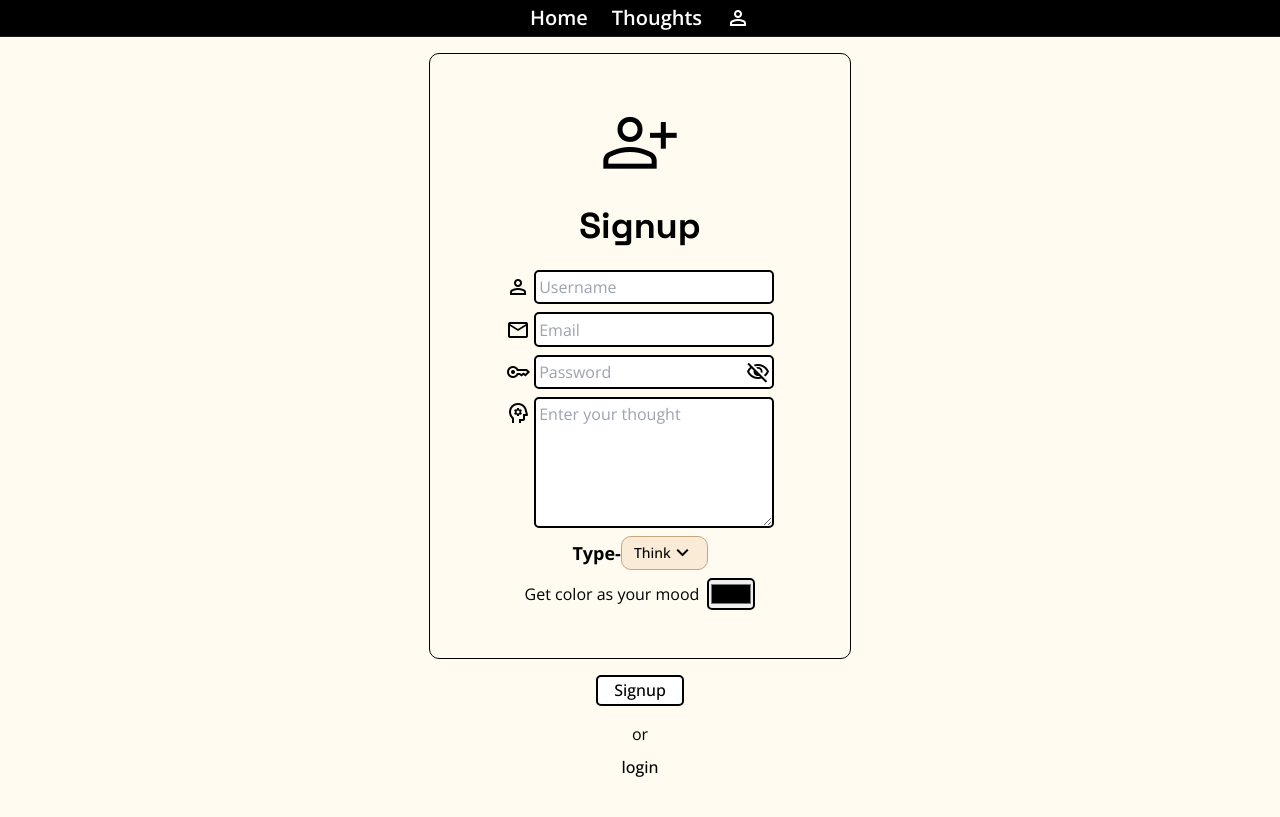
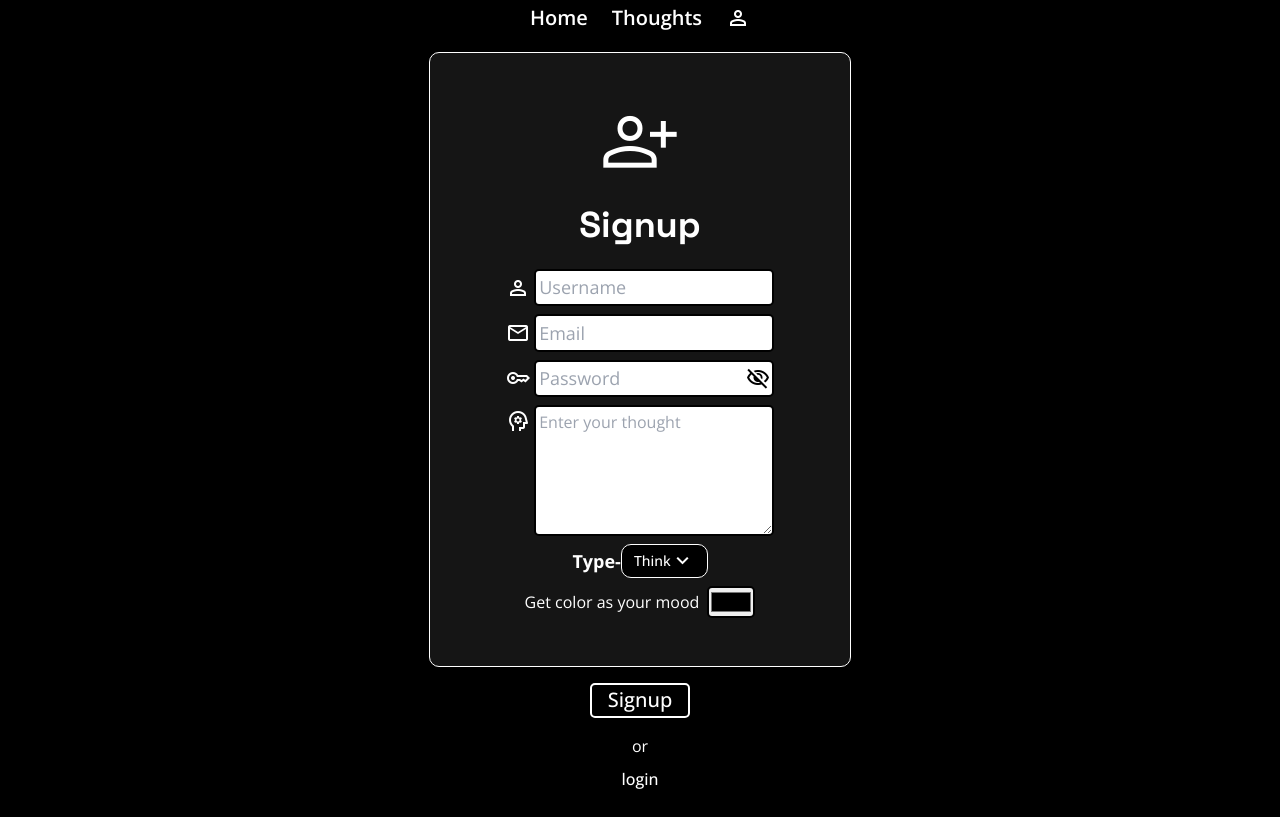
Before and after one commit to MAHARSHI025/fullnext, a Next.js app: page /signup in a window 1280 px wide. Built offline with nearby package versions, Linux system fonts and the light colour scheme.

Commit message:
ui changes

```diff
--- a/src/app/components/Texter.js
+++ b/src/app/components/Texter.js
@@ -15,7 +15,7 @@ function Texter() {
                             <h1 className=" text-center text-5xl  space font-black">Thought is Forever</h1>
                             <div className="btn">
                                 <Link href={"/thoughts"}><button type="submit" className=' my-2 border-2 px-4 py-1 rounded-lg mainbtn'>Explore</button></Link>
-                                <Link href={"#about"}><button type="submit" className=' my-2 border-2 px-4 py-1 rounded-lg subbtn'>Read about</button></Link>
+                                <Link href={"#about"}><button type="submit" className=' my-2 border-2 px-4 py-1 rounded-lg subbtn'>Read more</button></Link>
                             </div>
                         </div>
                     </div>
--- a/src/app/globals.css
+++ b/src/app/globals.css
@@ -1,31 +1,19 @@
 @tailwind base;
 @tailwind components;
 @tailwind utilities;
-
-:root {
-  --foreground-rgb: 0, 0, 0;
-  --background-start-rgb: 214, 219, 220;
-  --background-end-rgb: 255, 255, 255;
-}
-
-@media (prefers-color-scheme: dark) {
-  :root {
-    --foreground-rgb: 255, 255, 255;
-    --background-start-rgb: 0, 0, 0;
-    --background-end-rgb: 0, 0, 0;
-  }
-}
 
 @layer utilities {
   .text-balance {
     text-wrap: balance;
   }
 }
-
+#root{
+  background-color: #000000;
+}
 
 body {
   color: black;
-  background-color: #fffbf0;
+  background-color: #000000;
   font-family: "Open Sans", sans-serif !important;
 }
 
@@ -38,8 +26,6 @@ body {
   color: white;
   z-index: 10;
   position: relative;
-  border-bottom: 1px solid;
-  border-color: #1e1e1e;
 }
 
 .card {
@@ -58,16 +44,18 @@ body {
   gap: 0.5rem;
   /* max-width: 2rem; */
   text-align: center;
-
+  background-color: #000000;
+  color: white;
 }
 
 .formal form {
-  background-color: transparent;
+  background-color: rgb(21, 21, 21);
   margin-top: 1rem;
   padding: 3rem;
   border-radius: 10px;
-  border: 1px solid;
+  border: 1px solid white;
   /* height: 100vh; */
+  color: white;
 }
 
 form img {
@@ -79,6 +67,9 @@ form img {
   padding: 0.2rem;
   border-radius: 5px;
   width: 15rem;
+  /* background-color: black !important; */
+  font-size: 18px;
+  color: black;
 }
 
 .formal textarea {
@@ -86,18 +77,21 @@ form img {
   padding: 0.2rem;
   border-radius: 5px;
   width: 15rem;
+  color: black;
 }
 
 .formal button {
-  border: 2px solid black;
+  border: 2px solid rgb(255, 255, 255);
   padding: 0.1rem 1rem;
   border-radius: 5px;
-  color: black;
-  background-color: white;
+  color: white;
+  background-color: black;
   font-weight: 500;
 }
+.eye-icon{
+  color: black;
+}
 .extro input{
-  border: 2px solid black;
   padding: 0.2rem;
   border-radius: 5px;
   width: 15rem;
@@ -106,6 +100,14 @@ form img {
 .align {
   position: relative;
   right: 2rem;
+}
+#signup:active{
+  background-color: black;
+  color: white;
+}
+#signup:hover{
+  background-color: white;
+  color: black;
 }
 
 .main {
@@ -118,8 +120,9 @@ form img {
 }
 
 .btn button {
-  border: 2px solid white;
+  border: 1px solid white;
   font-weight: 200;
+  font-size: 15px;
 }
 
 .mainbtn {
@@ -127,6 +130,8 @@ form img {
   color: #000000;
   margin-right: 0.5rem;
   font-weight: 900 !important;
+  border: 2px solid white !important;
+  font-size: 20px !important;
 }
 
 .temp {
@@ -283,19 +288,19 @@ form img {
 }
 
 .downer {
-  background-color: #fffbf0;
+  background-color: #000000;
 }
 
 .downer2 {
-  background-color: antiquewhite;
-  border: 1px solid rgb(196, 167, 129);
+  background-color: rgb(0, 0, 0);
+  border: 1px solid rgb(255, 255, 255);
   border-radius: 10px;
 }
 
 .logoutbtn {
   background-color: transparent !important;
   border: none !important;
-  color: black !important;
+  color: rgb(255, 255, 255) !important;
 }
 
 .info {
@@ -447,14 +452,19 @@ hr {
   overflow: scroll;
   scrollbar-width: thin;
   scroll-behavior: smooth;
+  background-color: #000000;
 }
 
 .closer {
   cursor: pointer;
+  background-color: black;
 }
 
 .closer h1 {
   padding: 0.3rem 0.8rem;
+  border: 1px solid white;
+  border-radius: 15px;
+  margin-bottom: 5px;
 }
 
 @media screen and (max-width:500px) {
@@ -487,7 +497,9 @@ hr {
     justify-content: center;
     margin-bottom: 1rem;
   }
-
+  .formal form{
+    padding: 2rem 0rem;
+  }
   .lootie {
     margin-bottom: -2rem;
     margin-top: -1rem;
--- a/src/app/login/page.js
+++ b/src/app/login/page.js
@@ -60,8 +60,11 @@ function Login() {
       <div className="formal flex-col" >
         <form className=" flex justify-center items-center flex-col gap-2" >
           <div className='iconimage'>
-          <img src="https://cdn-icons-png.flaticon.com/512/5509/5509636.png" alt="" />
-          <h1 className=' font-bold text-4xl my-4 space'>Login</h1>
+            {/* <img src="https://cdn-icons-png.flaticon.com/512/5509/5509636.png" alt="" /> */}
+            <span class="material-symbols-outlined topicon">
+              assignment_ind
+            </span>
+            <h1 className=' font-bold text-4xl my-4 space'>Login</h1>
           </div>
           <div className=' flex justify-center items-center gap-1'>
             <span class="material-symbols-outlined m-0">
@@ -85,16 +88,16 @@ function Login() {
               placeholder='Password'
               required
             />
-            <div className=' absolute align cursor-pointer flex items-center'>
+            <div className=' absolute align cursor-pointer eye-icon flex items-center'>
               <span class="material-symbols-outlined m-0 select-none" onClick={visible}>
                 {icon ? "visibility" : "visibility_off"}
               </span>
             </div>
           </div>
         </form>
-          <button type="submit" onClick={onlogin} id='signup' className=' text-xl my-2'>Login</button>
-          <h1>or</h1>
-          <button type="submit" className=' logoutbtn'><Link href={"/signup"}>Signup</Link></button>
+        <button type="submit" onClick={onlogin} id='signup' className=' text-xl my-2'>Login</button>
+        <h1>or</h1>
+        <button type="submit" className=' logoutbtn'><Link href={"/signup"}>Signup</Link></button>
       </div>
     </>
   )
--- a/src/app/signup/page.js
+++ b/src/app/signup/page.js
@@ -153,7 +153,7 @@ function Signup() {
                 placeholder='Password'
                 required
               />
-              <div className=' absolute align cursor-pointer flex items-center'>
+              <div className=' absolute align cursor-pointer eye-icon  flex items-center'>
                 <span class="material-symbols-outlined m-0 select-none" onClick={visible}>
                   {icon ? "visibility" : "visibility_off"}
                 </span>
@@ -220,7 +220,7 @@ function Signup() {
             </div>
 
           </form>
-          <button type="submit" onClick={onsignup} id='signup' className=' my-2 from-neutral-50'>Signup</button>
+          <button type="submit" onClick={onsignup} id='signup' className=' my-2 from-neutral-50 text-xl'>Signup</button>
           <h1>or</h1>
           <button type="submit" className=' logoutbtn'><Link href={"/login"}>login</Link></button>
         </div >
--- a/src/app/thoughts/page.js
+++ b/src/app/thoughts/page.js
@@ -38,9 +38,7 @@ function Thoughts() {
             fontWeight: "800",
           }
         },)
-        setTimeout(() => {
-          router.push("/login")
-        }, 800);
+        router.push("/login")
       }
     }
     getall()
@@ -147,8 +145,8 @@ function Thoughts() {
                 </span>
                 <div>
 
-                <h1 className='miniplus'> {item?.comments.length} Comments</h1>
-                <h1 className='miniplus'></h1>
+                  <h1 className='miniplus'> {item?.comments.length} Comments</h1>
+                  <h1 className='miniplus'></h1>
                 </div>
               </div>
             </div>
```
